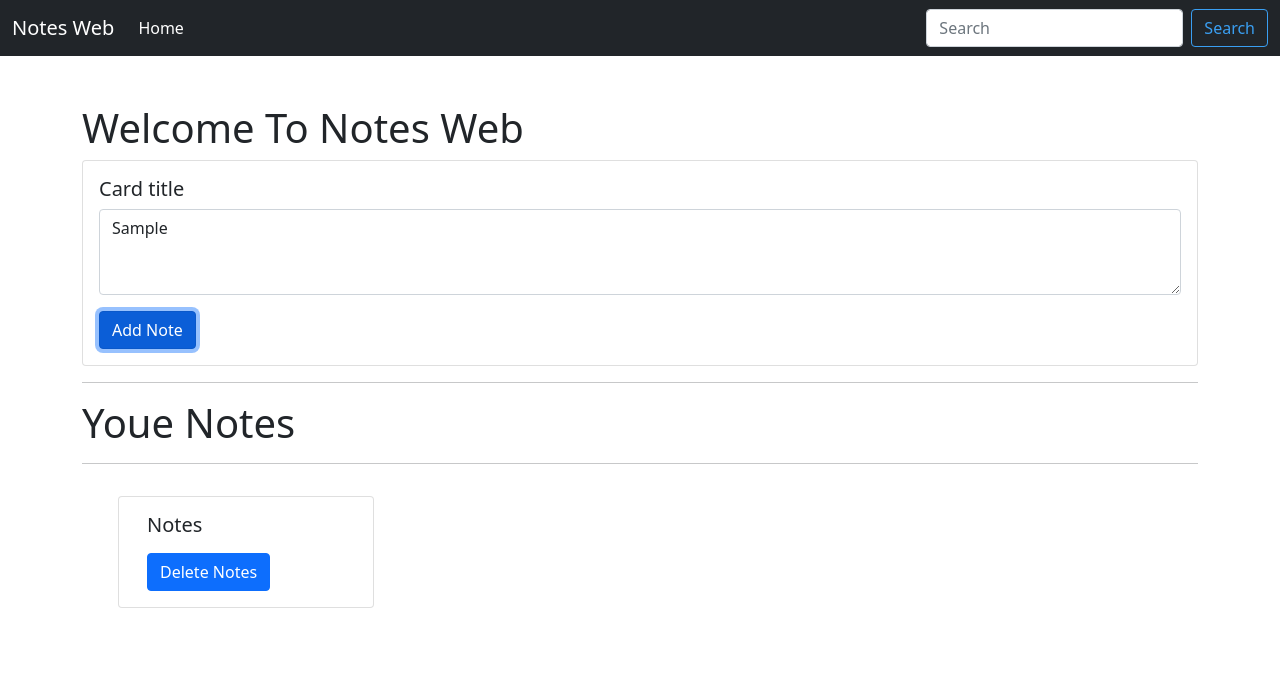
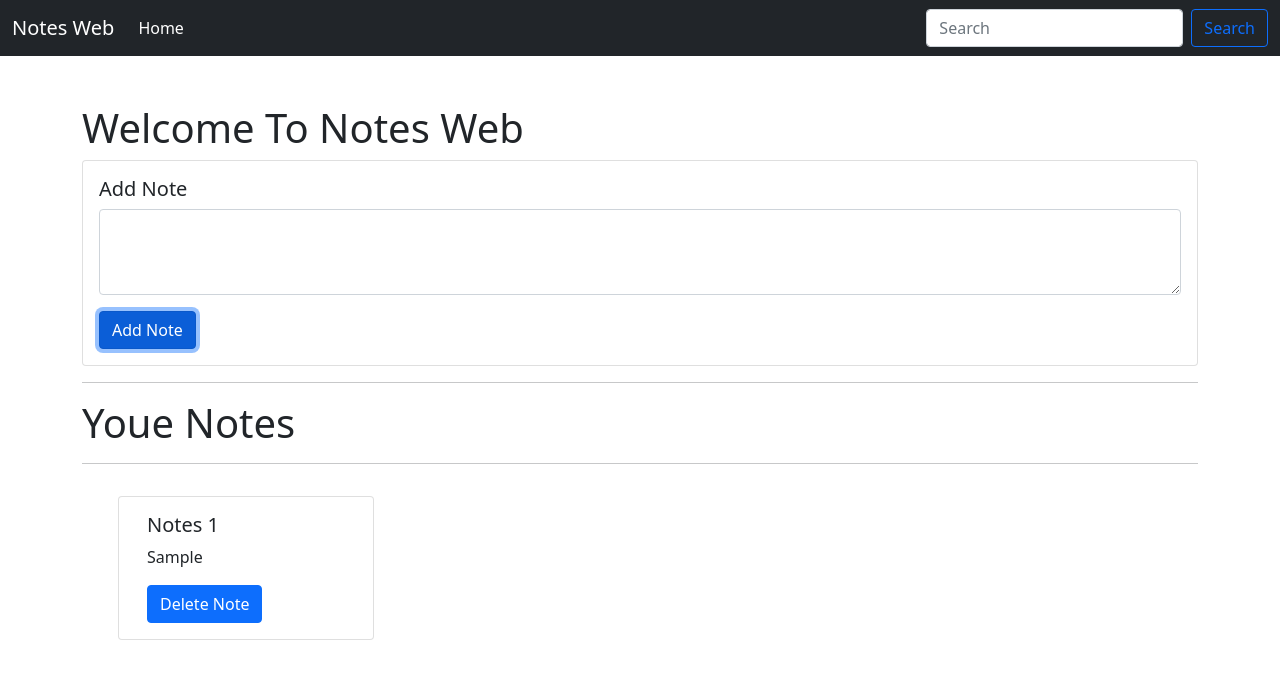
Before and after one commit to MohammadWaleedKhan/notes-App, a plain HTML site: page index.html in a window 1280 px wide. Both pictures are taken after typing "Sample" into the empty fields and a click on the button "Add Note". Drawn offline with Linux system fonts and the light colour scheme.

Commit message:
note-app

```diff
--- a/assets/css/style.css
+++ b/assets/css/style.css
@@ -2,6 +2,12 @@
 
 
 .cst-btn{
-    color: #3a9ff2;
-    border-color: #3a9ff2;
+    color: #0d6efd;
+    border-color: #0d6efd;
 }
+
+.cst-btn:hover{
+    color: #fff;
+    border-color: #fff;
+    background-color: #0d6efd;
+}
--- a/assets/js/app.js
+++ b/assets/js/app.js
@@ -0,0 +1,67 @@
+
+
+let addBtn = document.getElementById("add-btn");
+showNotes();
+addBtn.addEventListener("click", function(e) {
+    let addText = document.getElementById("addtxt");
+    let notes = localStorage.getItem("notes");
+
+    if(notes == null) {
+        notesObj = [];
+    }
+    else{
+        notesObj = JSON.parse(notes);
+    }
+
+    notesObj.push(addText.value);
+    localStorage.setItem("notes", JSON.stringify(notesObj));
+    addText.value = "";
+
+    console.log(notesObj);
+    showNotes();
+})
+
+function showNotes() {
+    let notes = localStorage.getItem("notes");
+    if(notes ==  null) {
+        notesObj = [];
+    }
+    else{
+        notesObj = JSON.parse(notes);
+    }
+
+    let html = "";
+    notesObj.forEach(function(element, index) {
+        html += `
+            <div class="card mx-4 my-3" style="width: 16rem;">
+                <div class="card-body">
+                    <h5 class="card-title">Notes ${index + 1}</h5>
+                    <p class="card-text">${element}</p>
+                    <button id = "${index}" onclick = "deleteNotes(this.id)" class="btn btn-primary">Delete Note</button>
+                </div>
+            </div>`;
+    });
+
+    let notesElement  = document.getElementById("notes");
+    if(notesObj.length != 0){
+        notesElement.innerHTML = html;
+    }
+    else{
+        notesElement.innerHTML = `Nothing to show! Use Add Note.`;
+    }
+}
+
+function deleteNotes(index) {
+    let notes = localStorage.getItem("notes");
+    if (notes == null) {
+        notesObj = [];
+    }
+    else{
+        notesObj = JSON.parse(notes);
+    }
+
+    notesObj.splice(index, 1);
+    localStorage.setItem("notes", JSON.stringify(notesObj));
+    showNotes();
+
+}
--- a/index.html
+++ b/index.html
@@ -35,7 +35,7 @@
     <h1>Welcome To Notes Web</h1>
     <div class="card">
       <div class="card-body">
-        <h5 class="card-title">Card title</h5>
+        <h5 class="card-title">Add Note</h5>
         <div class="mb-3">
           <textarea class="form-control" id="addtxt" rows="3"></textarea>
         </div>
@@ -46,20 +46,12 @@
     <h1>Youe Notes</h1>
     <hr>
 
-    <div id="notes" class="row container-fluid">
-      <div class="card mx-4 my-3" style="width: 16rem;">
-        <div class="card-body">
-          <h5 class="card-title">Notes</h5>
-          <p class="card-text"></p>
-          <a href="#" class="btn btn-primary">Delete Notes</a>
-        </div>
-      </div>
-    </div>
+    <div id="notes" class="row container-fluid"></div>
   </div>
 
 
     <script src="assets/js/bootstrap.min.js"></script>
     <script src="assets/js/jquery.min.js"></script>
-
+    <script src="assets/js/app.js"></script>
 </body>
 </html>
```
